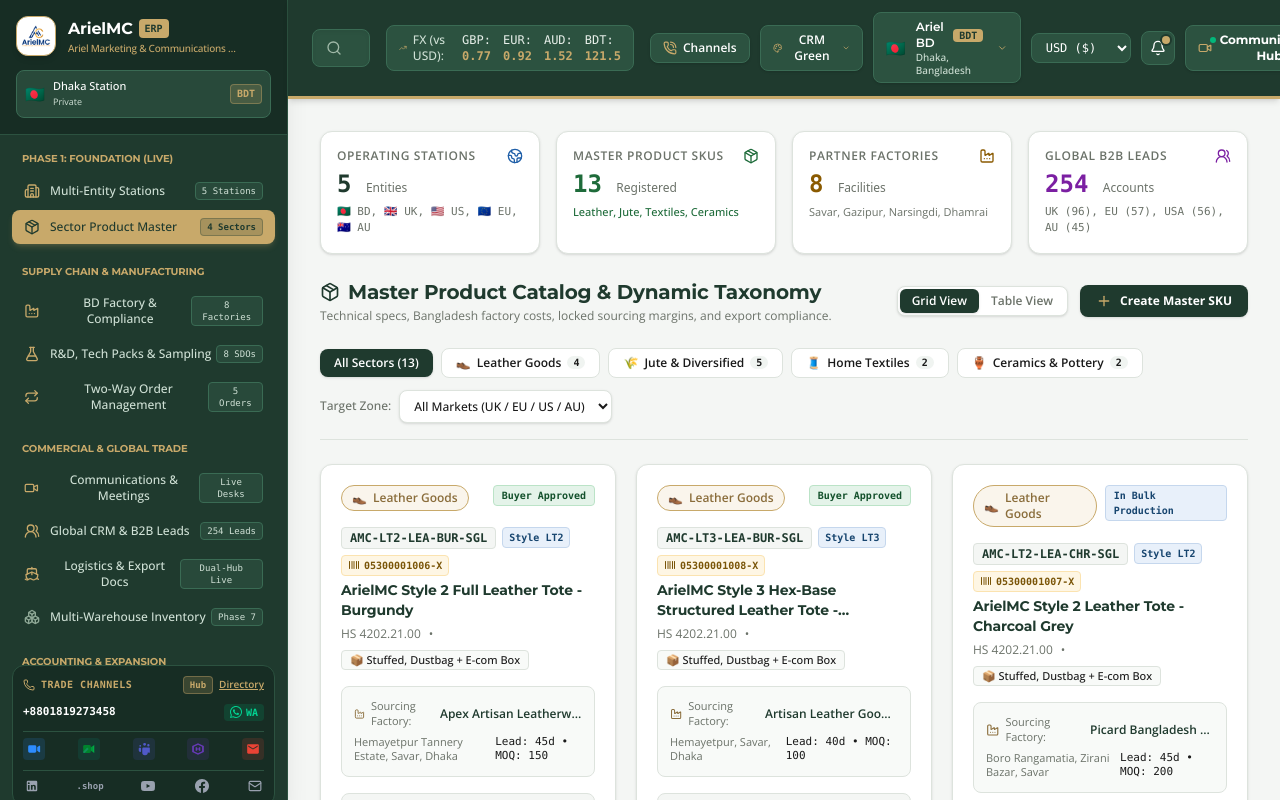
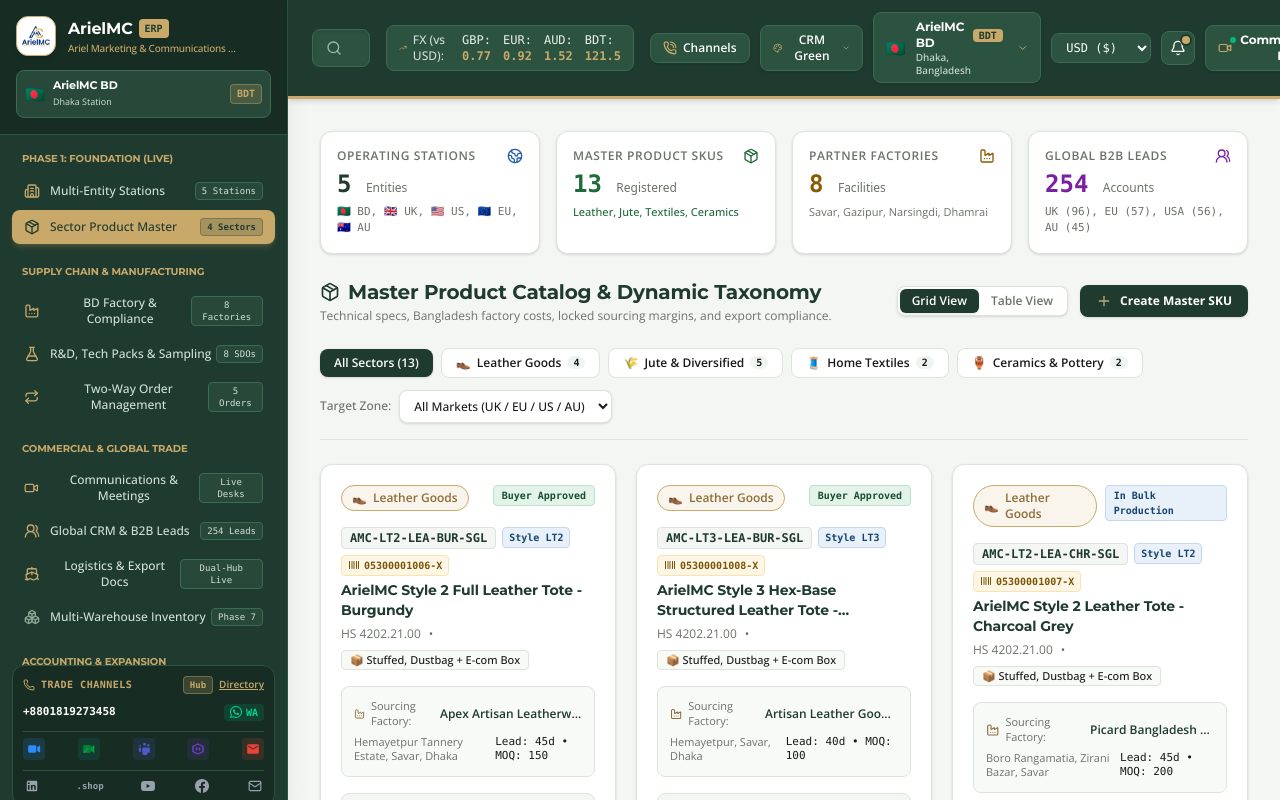
Before and after one commit to TuheenBD/ArielMC-ERP, a Next.js app: page / in a window 1280 px wide. Shown: the top 800 px of the page. Built offline with nearby package versions, Linux system fonts and the light colour scheme.

Commit message:
brand: update operating station display to ArielMC BD in header and sidebar

```diff
--- a/src/components/Header.tsx
+++ b/src/components/Header.tsx
@@ -34,6 +34,23 @@ interface HeaderProps {
   activeTab?: ActiveTab;
   onSelectTab?: (tab: ActiveTab) => void;
 }
+
+const getStationBrandName = (code: EntityCode) => {
+  switch (code) {
+    case 'ARIEL_BD':
+      return 'ArielMC BD';
+    case 'ARIEL_UK':
+      return 'ArielMC UK';
+    case 'ARIEL_US':
+      return 'ArielMC US';
+    case 'ARIEL_EU':
+      return 'ArielMC EU';
+    case 'ARIEL_AU':
+      return 'ArielMC AU';
+    default:
+      return 'ArielMC';
+  }
+};
 
 export const Header: React.FC<HeaderProps> = ({
   companies,
@@ -215,7 +232,9 @@ export const Header: React.FC<HeaderProps> = ({
               <span className="text-base leading-none">{activeEntity.flag}</span>
               <div className="text-left">
                 <div className="flex items-center gap-1.5">
-                  <span className={`font-heading font-semibold tracking-wide ${isLight ? 'text-[#1A1A1A]' : 'text-white'}`}>{activeEntity.legalName.split(' ')[0]} {activeEntity.countryCode}</span>
+                  <span className={`font-heading font-bold tracking-wide ${isLight ? 'text-[#1A1A1A]' : 'text-white'}`}>
+                    {getStationBrandName(activeEntity.code)}
+                  </span>
                   <span className="text-[10px] px-1.5 py-0.2 rounded bg-[#C8A96A] text-[#1F3A2E] font-mono font-bold">
                     {activeEntity.baseCurrency}
                   </span>
@@ -247,7 +266,10 @@ export const Header: React.FC<HeaderProps> = ({
                       <div className="flex items-center gap-2.5">
                         <span className="text-lg">{comp.flag}</span>
                         <div>
-                          <div className="font-medium text-[#1A1A1A]">{comp.legalName}</div>
+                          <div className="font-bold text-[#1A1A1A] flex items-center gap-1.5">
+                            <span>{getStationBrandName(comp.code)}</span>
+                            <span className="text-[10px] text-gray-500 font-normal">({comp.city})</span>
+                          </div>
                           <div className="text-[10px] text-[#6B7269]">{comp.taxIdentifier.type}: {comp.taxIdentifier.number}</div>
                         </div>
                       </div>
--- a/src/components/Sidebar.tsx
+++ b/src/components/Sidebar.tsx
@@ -241,11 +241,11 @@ export const Sidebar: React.FC<SidebarProps> = ({
             <div className="flex items-center gap-2">
               <span className="text-base">{activeEntity.flag}</span>
               <div>
-                <span className={`font-medium ${entityTitle} block text-[11px] leading-tight`}>
-                  {activeEntity.city} Station
+                <span className={`font-bold ${entityTitle} block text-[11px] leading-tight font-heading`}>
+                  {activeEntity.code.replace('ARIEL_', 'ArielMC ')}
                 </span>
                 <span className={`text-[9px] ${entitySub}`}>
-                  {activeEntity.legalStatus.split(' ')[0]}
+                  {activeEntity.city} Station
                 </span>
               </div>
             </div>
```
